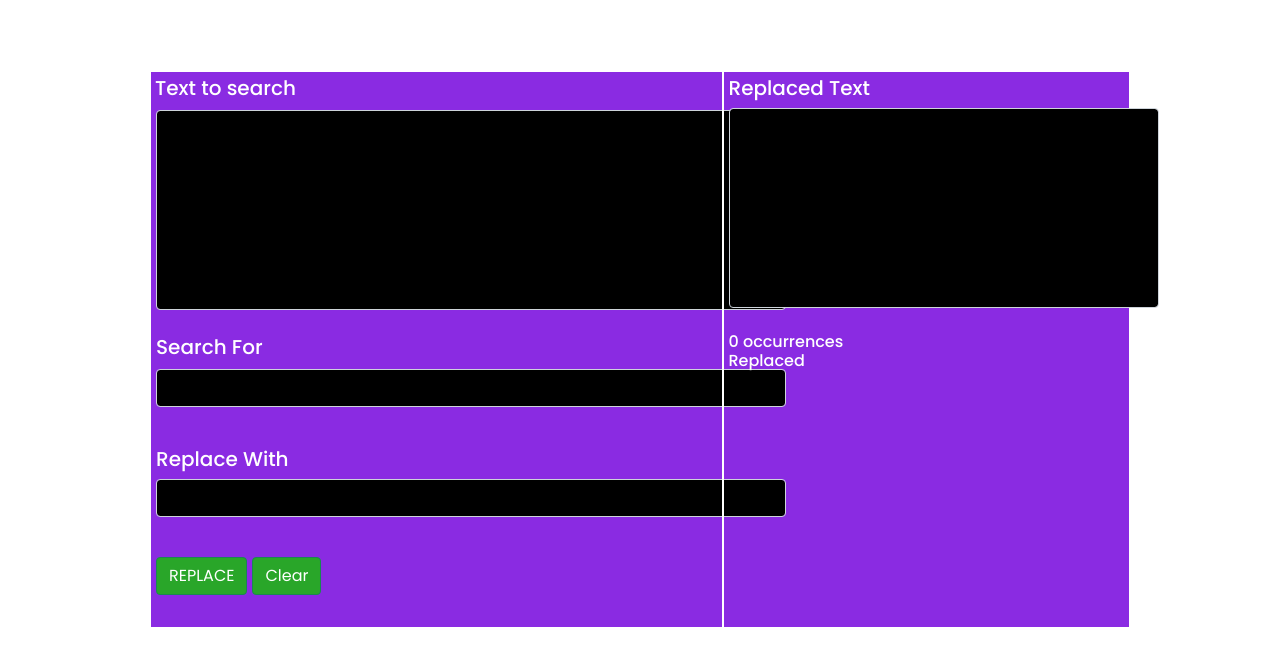
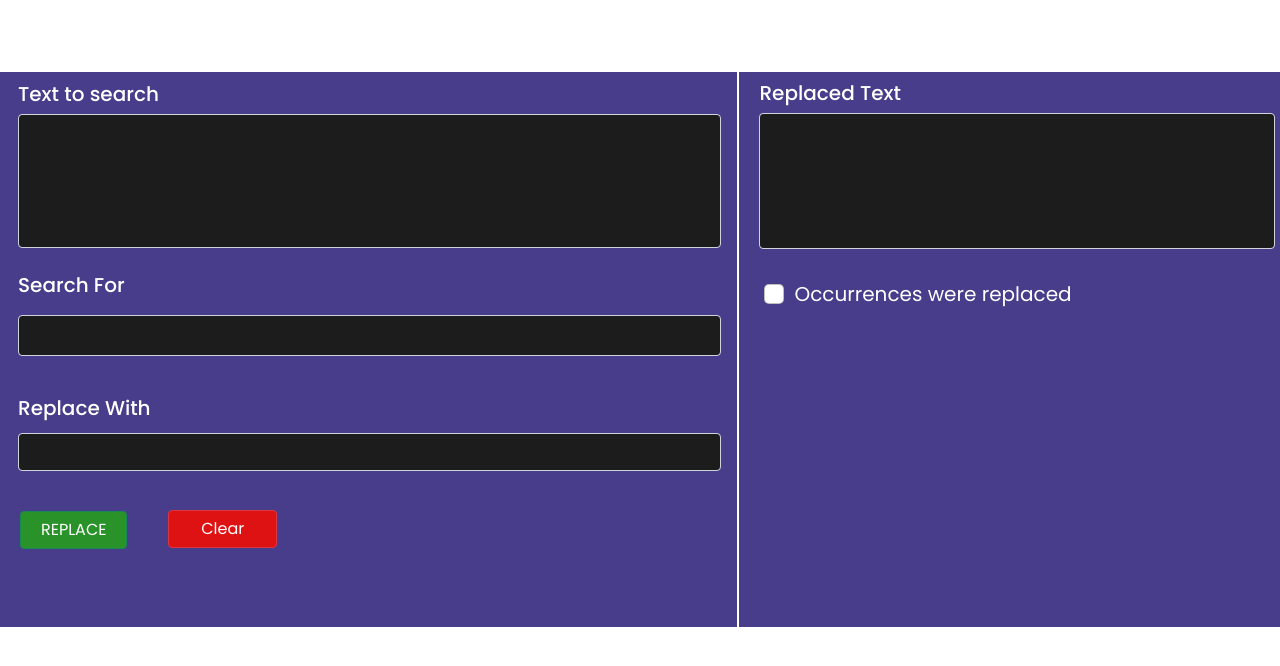
Before and after one commit to Madurai-coders/wework, a React (Create React App) app: page / in a window 1280 px wide. Shown: the top 666 px of the page. Built offline with nearby package versions, Linux system fonts and the light colour scheme.

Commit message:
commit on main

```diff
--- a/src/components/find_replace/find.css
+++ b/src/components/find_replace/find.css
@@ -38,71 +38,133 @@ h4 {
   top: 10px;
 }
 
-
 .find_replace {
-  background-color: blueviolet;
+   background-color: darkslateblue;
+  width: 300%;
 }
 .find {
   height: 555px;
+  width: 150%;
 }
 .replace {
- height: 300px;
- width: 200px;
- border: 5px;
+  height: 300px;
+  width: 150%;
+  border: 5px;
   border-color: white;
-
 }
-.vl{
+.vl {
   border-left: 2px solid white;
   height: 555px;
 }
-.text{
+.text {
   position: relative;
-  top:5px;
+  top: 5px;
   left: 5px;
   padding: 5px 20px;
-  background-color: rgb(255, 255, 255,1);
+  background-color: rgb(255, 255, 255, 1);
 }
-.email:focus {
-  border-color:blue;
-  background-color: black;
+.text_input:focus {
+  border-color: blue;
+  background-color: rgb(27, 27, 27);
   color: white;
   box-shadow: none;
 }
-.email {
-  background-color: black;
+.text_input{
+  background-color: rgb(28, 28, 28);
+  color: white;
+width: 95.3%;
+height:200px;
+}
+.search_input:focus {
+  border-color: blue;
+  background-color: rgb(27, 27, 27);
+  color: white;
+  box-shadow: none;
+}
+.search_input{
+  background-color: rgb(28, 28, 28);
+  color: white;
+  width: 95.3%;
+height: 55px;
+}
+.text_to {
+  color: white;
+  margin-left: 18px;
+  margin-top: 10px;
+}
+.search_txt {
+  color: white;
+  margin-top: 25px;
+  margin-left: 18px;
+}
+.replace_txt {
+  color: white;
+  margin-top: 40px;
+  margin-left: 18px;
+}
+.replace_btn {
+  background-color: rgb(41, 146, 41);
+  margin-top: 40px;
+  margin-left: 20px;
+ margin-right: 610px;
+  padding: 6px 20px;
+}
+.replace_btn:hover {
+  background-color: rgb(63, 185, 63);
+}
+
+.clear_btn {
+  background-color: rgb(222, 18, 18);
+  margin-top: 40px;
+  margin-left: 18px;
+ margin-right: 610px;
+  padding: 6px 10px;
+  position: relative;
+  bottom: 79px;
+  left: 150px;
+}
+.clear_btn:hover {
+  background-color:rgb(164, 18, 18);
+}
+.replaced_txt {
+  color: white;
+  margin-left: 20px;
+  margin-top: 5px;
+}
+.replaced_input{
+  margin-left: 20px;
+  height: 136px;
+  width: 95.3%;
+  background-color: rgb(28, 28, 28);
   color: white;
 }
-.text_to{
+ .replaced_input:focus {
+  border-color: blue;
+  background-color: rgb(27, 27, 27);
   color: white;
+  box-shadow: none;
 }
-.search_txt{
+.check{
+ margin-left: 25px;
+  font-size: 20px;
+   color: white;
+   margin-top: 30px;
+}
+.check_box{
+  font-size: 20px;
+}
+.occurrence {
   color: white;
-  margin-top: 25px;
-  margin-left: 5px;
+  margin-left: 30px;
+  display: none;
+
 }
-.replace_txt{
+.occurrences {
+  display: block;
+}
+code{
+  font-size: 20px;
   color: white;
-margin-top:40px;
-margin-left: 5px;
+  padding-left: 10px;
+  background-color: red;
 }
-.replace_btn{
-  background-color: rgb(41, 166, 41);
-  margin-top: 40px;
-  margin-left: 5px;
-}
-.replace_btn:hover{
-  background-color: rgb(53, 169, 53);
-}
-.replaced_txt{
-  color: white;
-
-margin-left: 5px;
-}
-.occurrence{
-  color: white;
-  margin-left: 5px;
-}
-.occurrences{
-display: none;
-}
--- a/src/components/find_replace/find.js
+++ b/src/components/find_replace/find.js
@@ -17,99 +17,109 @@ function Find_replace() {
 
   const Text_search = (event) => {
     setentry_1(event.target.value);
-    console.log(entry_1);
+    var value = event.target.value;
+    console.log(value);
     let dataarray = [];
     let datastring = "";
-    for (let i = 0; i < entry_1.length; i++) {
-      if (entry_1[i] === " ") {
+    for (let i = 0; i < value.length; i++) {
+      if (value[i] === " ") {
         dataarray.push(datastring);
         datastring = "";
         console.log("dataarray:", dataarray);
-      } else if (entry_1[i] === "." || entry_1[i] === ",") {
+      } else if (value[i] === "." || value[i] === ",") {
         dataarray.push(datastring);
         datastring = "";
       } else {
-        datastring += entry_1[i];
-
+        datastring += value[i];
+        //  console.log(entry_1[i])
       }
     }
     console.log(dataarray);
-    //  console.log(entry_1[i])
+    setentry(dataarray);
   };
 
-  // const Search = (event) => {
-  //   setsearch(event.target.value);
-  //   let count = 0;
-  //   for (let j = 0; j < entry.length; j++) {
-  //     if (entry[j] === search) {
-  //       count++;
-  //     }
-  //     console.log("occurrence:", count);
-  //   }
-  // };
+  const Search = (event) => {
+    setsearch(event.target.value);
+    var searchdata = event.target.value;
+    console.log(searchdata);
+    let count = 0;
+    for (let j = 0; j < entry.length; j++) {
+      if (entry[j] === searchdata) {
+        count++;
+        document.getElementById("find").style.color = "white";
+      }
+      else{
+        document.getElementById("find").style.color = "red";
 
-  // function submit() {
-  //   const D = entry_1;
-  //   let dataarray = [];
-  //   let datastring = "";
-  //   for (let i = 0; i < D.length; i++) {
-  //     if (D[i] === " ") {
-  //       dataarray.push(datastring);
-  //       datastring = "";
-  //     } else if (D[i] === "." || D[i] === ",") {
-  //       dataarray.push(datastring);
-  //       datastring = "";
-  //     } else {
-  //       datastring += D[i];
-  //     }
-  //   }
-  //   console.log(dataarray);
-  //   const V = dataarray;
-  //   let occu = 0;
-  //   for (let j = 0; j < V.length; j++) {
-  //     if (V[j] === search) {
-  //       V[j] = replace;
-  //       occu++;
-  //     }
-  //   }
-  //   console.log(occu);
-  //   console.log(dataarray);
-  //   let val = dataarray;
-  //   let result = "";
-  //   for (let k = 0; k < val.length; k++) {
-  //     result = result.concat(val[k] + " ");
-  //   }
-  //   console.log(result);
-  // }
+      }
+      console.log("occurrence:", count);
+      setoccurrence(count);
+    }
+  };
 
-  function clear() {
+  function Replace() {
+    const D = entry_1;
+    let dataarray = [];
+    let datastring = "";
+    for (let i = 0; i < D.length; i++) {
+      if (D[i] === " ") {
+        dataarray.push(datastring);
+        datastring = "";
+      } else if (D[i] === "." || D[i] === ",") {
+        dataarray.push(datastring);
+        datastring = "";
+      } else {
+        datastring += D[i];
+      }
+    }
+    console.log(dataarray);
+    const V = dataarray;
+    let occu = 0;
+    for (let j = 0; j < V.length; j++) {
+      if (V[j] === search) {
+        V[j] = replace;
+        occu++;
+      }
+    }
+    console.log(occu);
+    console.log(dataarray);
+    let val = dataarray;
+    let result = "";
+    for (let k = 0; k < val.length; k++) {
+      result = result.concat(val[k] + " ");
+    }
+    console.log(result);
+    setresult(result);
+  }
+
+  function Clear() {
     setsearch("not_selected");
     setentry_1("not_selected");
     setreplace("not_selected");
     setoccurrence("");
     setresult("");
   }
+  function Show_count() {
+    document.querySelector("#show_occurrence").classList.toggle("occurrences");
+  }
 
   return (
     <>
       <div className="container-fluid mt-5">
         <div className="row justify-content-center">
-          <div className="col-9 p-0 m-0 d-flex flex-row  find_replace mt-4">
-            <div className="col-7 find">
-              <h5 className="text_to m-1">Text to search</h5>
+          <div className="d-flex flex-row  find_replace mt-4">
+            <div className="find d-flex flex-column">
+              <h5 className="text_to">Text to search</h5>
               <textarea
                 value={entry_1 != "not_selected" ? entry_1 : ""}
                 onChange={Text_search}
                 onKeyUp={validation_Enter}
                 type="text"
-                class="form-control email"
+                class="form-control text_input"
                 id="enter"
                 aria-describedby="emailHelp"
                 style={{
-                  marginTop: 10,
-                  marginLeft: 5,
-                  height: 200,
-                  width: 630,
+                  marginLeft: 18,
                   display: "block",
                   resize: "none",
                 }}
@@ -120,12 +130,12 @@ function Find_replace() {
               <input
                 value={search != "not_selected" ? search : ""}
                 onKeyUp={validation_Search}
-                // onChange={Search}
+                onChange={Search}
                 type="text"
-                class="form-control email"
+                class="form-control search_input"
                 id="find"
                 aria-describedby="emailHelp"
-                style={{ width: 630, marginLeft: 5, marginTop: 10 }}
+                style={{ marginLeft: 18, marginTop: 10 }}
               ></input>
               {validation_Search(search).msg}
 
@@ -135,14 +145,13 @@ function Find_replace() {
                 onChange={(e) => setreplace(e.target.value)}
                 onKeyUp={validation_Replace}
                 type="text"
-                class="form-control email"
+                class="form-control search_input"
                 id="replace"
                 aria-describedby="emailHelp"
                 style={{
                   marginTop: 5,
-                  marginLeft: 5,
+                  marginLeft: 18,
                   height: 20,
-                  width: 630,
                   display: "block",
                   resize: "none",
                 }}
@@ -151,7 +160,7 @@ function Find_replace() {
 
               <button
                 type="button"
-                // onClick={submit}
+                onClick={Replace}
                 class="replace_btn btn btn-success"
               >
                 REPLACE
@@ -159,32 +168,40 @@ function Find_replace() {
 
               <button
                 type="button"
-                onClick={clear}
-                class="replace_btn btn btn-success"
+                onClick={Clear}
+                class="clear_btn btn btn-danger"
               >
                 Clear
               </button>
             </div>
             <div className="vl"></div>
-            <div className="col-5 replace mt-1">
+            <div className="replace mt-1 d-flex flex-column">
               <h5 className="replaced_txt">Replaced Text</h5>
               <textarea
                 value={result}
                 type="text"
-                class="form-control email"
+                class="form-control replaced_input"
                 id="replace"
                 aria-describedby="emailHelp"
                 style={{
-                  marginTop: 5,
-                  marginLeft: 5,
-                  height: 200,
-                  width: 430,
-                  display: "block",
                   resize: "none",
                 }}
               ></textarea>
-              <h6 className="mt-4 occurrence">
-                {occurrence} occurrences Replaced
+              <div class="form-check check">
+                <input
+                  onClick={Show_count}
+                  class="form-check-input check_box "
+                  type="checkbox"
+                  value=""
+                  id="flexCheckIndeterminate"
+                ></input>
+                <label class="form-check-label" for="flexCheckIndeterminate">
+                  Occurrences were replaced
+                </label>
+              </div>
+
+              <h6 className="mt-4 occurrence" id="show_occurrence">
+                <code className="m-2">{occurrence} </code> Occurrences were replaced
               </h6>
             </div>
           </div>
--- a/src/components/find_validation/validation.css
+++ b/src/components/find_validation/validation.css
@@ -1,31 +1,43 @@
 .enter_space{
-       color: red;
+       color:skyblue;
        font-size: 15px;
        position: absolute;
+       top:250px;
+       left: 30px;
 }
 .enter_required{
-       color: red;
+        color:rgb(50, 176, 225);
        font-size: 15px;
        position: absolute;
+       top:250px;
+       left: 30px;
 }
 
 .search_space{
-       color: red;
+       color:rgb(50, 176, 225);
        font-size: 15px;
        position: absolute;
+       top:355px;
+       left: 30px;
 }
 .search_required{
-       color: red;
+       color:rgb(50, 176, 225);
        font-size: 15px;
        position: absolute;
+       top:355px;
+       left: 30px;
 }
 .replace_space{
-       color: red;
+       color:rgb(50, 176, 225);
        font-size: 15px;
        position: absolute;
+       top:470px;
+       left: 30px;
 }
 .replace_required{
-       color: red;
+       color:rgb(50, 176, 225);
        font-size: 15px;
        position: absolute;
+       top:470px;
+       left: 30px;
 }
--- a/src/components/find_validation/validation.js
+++ b/src/components/find_validation/validation.js
@@ -1,5 +1,4 @@
 import "./validation.css";
-import React, { useState } from "react";
 
 
 export function validation_Enter(value) {
```
